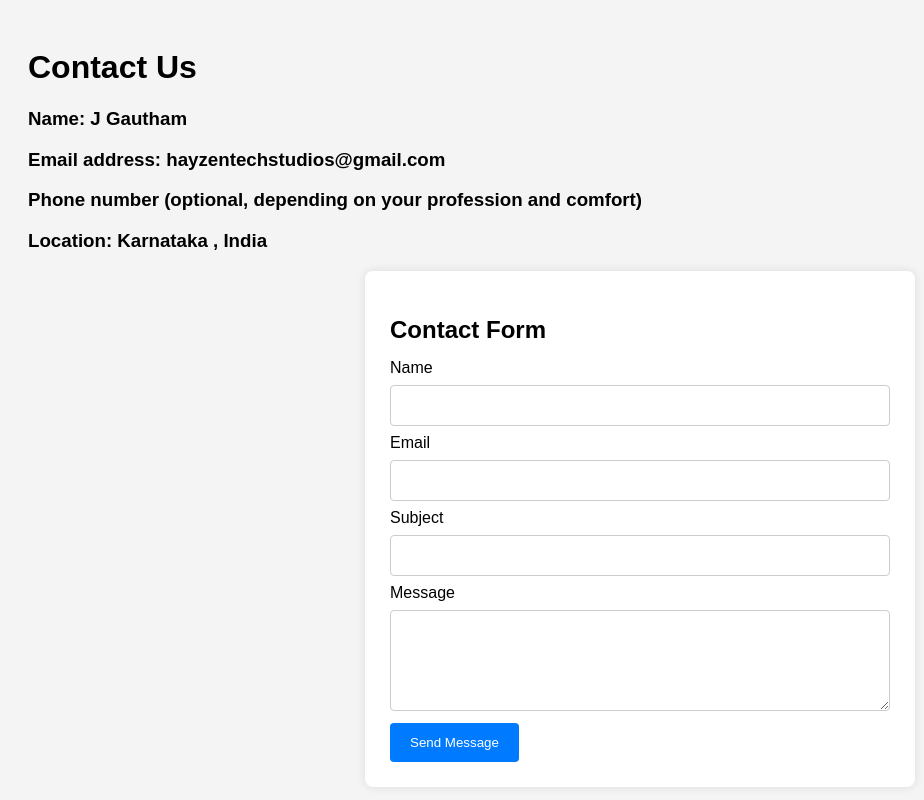
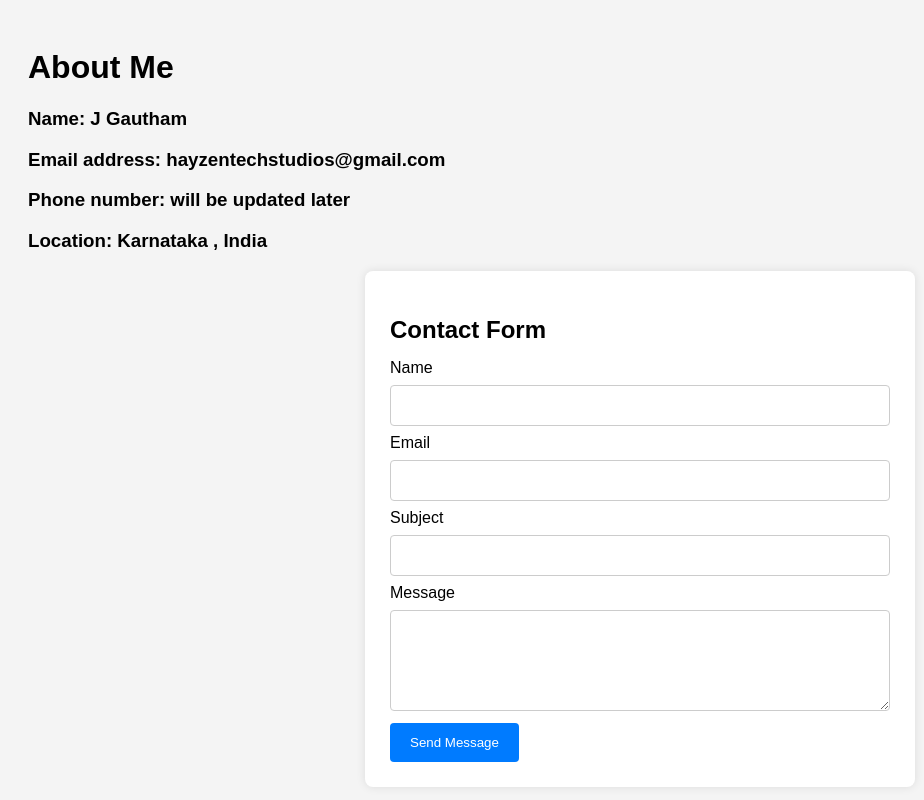
Before and after one commit to ToptileGamer/learningwebdev, a plain HTML site: page contactus.html in a window 1280 px wide. Shown: the whole page, without its empty margins (0-924 px from the left). Drawn offline with Linux system fonts and the light colour scheme.

Commit message:
all in one

```diff
--- a/html_files/contactus.html
+++ b/contactus.html
@@ -46,13 +46,13 @@
   </style>
 </head>
 <body>
-    <h1>Contact Us</h1>
+    <h1>About Me</h1>
 
     <h3> Name: J Gautham</h3>
 
     <H3>Email address: hayzentechstudios@gmail.com </H3>
 
-    <H3>Phone number (optional, depending on your profession and comfort)</H3>
+    <H3>Phone number: will be updated later</H3>
 
     <h3>Location: Karnataka , India</H3>
 
```
Also changed, not shown: index.html (line endings or trailing spaces).
